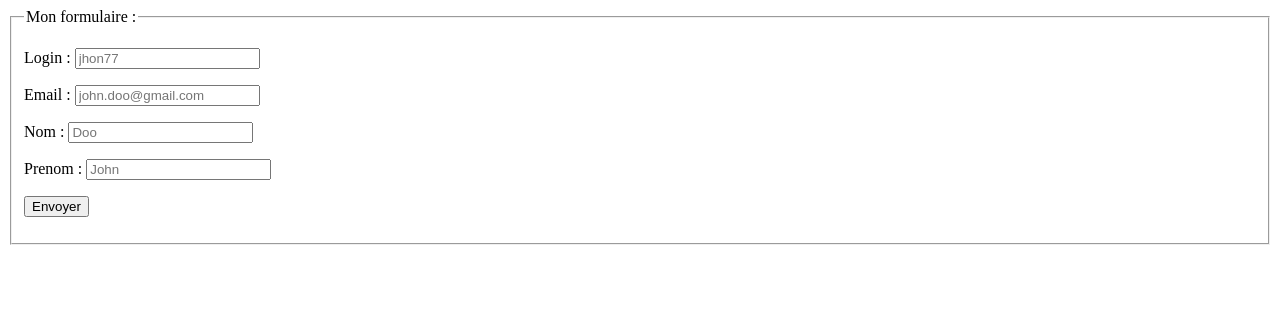
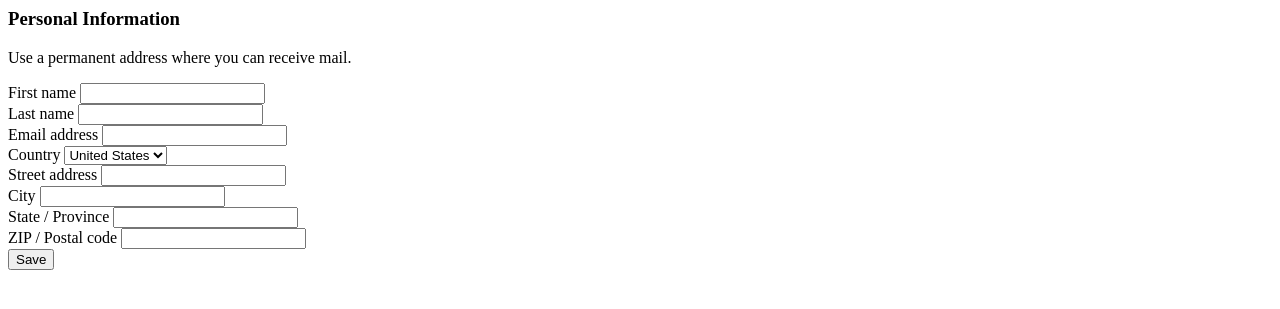
Before and after one commit to flocaron/AmaXone, a PHP site: page /create.php in a window 1280 px wide. Shown: the top 309 px of the page. Run offline with PHP 8.4, Linux system fonts and the light colour scheme.

Commit message:
début create

```diff
--- a/src/View/composant/create.php
+++ b/src/View/composant/create.php
@@ -1,4 +1,4 @@
-<article id="form">
+<!--<article id="form">
     <form method="get" action="frontController.php">
         <fieldset>
             <legend>Mon formulaire :</legend>
@@ -25,4 +25,93 @@
             </p>
         </fieldset>
     </form>
-</article>
+</article> -->
+<div class="mt-10 sm:mt-0">
+    <div class="md:grid md:grid-cols-3 md:gap-6">
+        <div class="md:col-span-1">
+            <div class="px-4 sm:px-0">
+                <h3 class="text-lg font-medium leading-6 text-gray-900">Personal Information</h3>
+                <p class="mt-1 text-sm text-gray-600">Use a permanent address where you can receive mail.</p>
+            </div>
+        </div>
+        <div class="mt-5 md:col-span-2 md:mt-0">
+            <form action="#" method="POST">
+                <div class="overflow-hidden shadow sm:rounded-md">
+                    <div class="bg-white px-4 py-5 sm:p-6">
+                        <div class="grid grid-cols-6 gap-6">
+                            <div class="col-span-6 sm:col-span-3">
+                                <label for="first-name" class="block text-sm font-medium text-gray-700">First
+                                    name</label>
+                                <input type="text" name="first-name" id="first-name" autocomplete="given-name"
+                                       class="mt-1 block w-full rounded-md border-gray-300 shadow-sm focus:border-indigo-500 focus:ring-indigo-500 sm:text-sm">
+                            </div>
+
+                            <div class="col-span-6 sm:col-span-3">
+                                <label for="last-name" class="block text-sm font-medium text-gray-700">Last name</label>
+                                <input type="text" name="last-name" id="last-name" autocomplete="family-name"
+                                       class="mt-1 block w-full rounded-md border-gray-300 shadow-sm focus:border-indigo-500 focus:ring-indigo-500 sm:text-sm">
+                            </div>
+
+                            <div class="col-span-6 sm:col-span-4">
+                                <label for="email-address" class="block text-sm font-medium text-gray-700">Email
+                                    address</label>
+                                <input type="text" name="email-address" id="email-address" autocomplete="email"
+                                       class="mt-1 block w-full rounded-md border-gray-300 shadow-sm focus:border-indigo-500 focus:ring-indigo-500 sm:text-sm">
+                            </div>
+
+                            <div class="col-span-6 sm:col-span-3">
+                                <label for="country" class="block text-sm font-medium text-gray-700">Country</label>
+                                <select id="country" name="country" autocomplete="country-name"
+                                        class="mt-1 block w-full rounded-md border border-gray-300 bg-white py-2 px-3 shadow-sm focus:border-indigo-500 focus:outline-none focus:ring-indigo-500 sm:text-sm">
+                                    <option>United States</option>
+                                    <option>Canada</option>
+                                    <option>Mexico</option>
+                                </select>
+                            </div>
+
+                            <div class="col-span-6">
+                                <label for="street-address" class="block text-sm font-medium text-gray-700">Street
+                                    address</label>
+                                <input type="text" name="street-address" id="street-address"
+                                       autocomplete="street-address"
+                                       class="mt-1 block w-full rounded-md border-gray-300 shadow-sm focus:border-indigo-500 focus:ring-indigo-500 sm:text-sm">
+                            </div>
+
+                            <div class="col-span-6 sm:col-span-6 lg:col-span-2">
+                                <label for="city" class="block text-sm font-medium text-gray-700">City</label>
+                                <input type="text" name="city" id="city" autocomplete="address-level2"
+                                       class="mt-1 block w-full rounded-md border-gray-300 shadow-sm focus:border-indigo-500 focus:ring-indigo-500 sm:text-sm">
+                            </div>
+
+                            <div class="col-span-6 sm:col-span-3 lg:col-span-2">
+                                <label for="region" class="block text-sm font-medium text-gray-700">State /
+                                    Province</label>
+                                <input type="text" name="region" id="region" autocomplete="address-level1"
+                                       class="mt-1 block w-full rounded-md border-gray-300 shadow-sm focus:border-indigo-500 focus:ring-indigo-500 sm:text-sm">
+                            </div>
+
+                            <div class="col-span-6 sm:col-span-3 lg:col-span-2">
+                                <label for="postal-code" class="block text-sm font-medium text-gray-700">ZIP / Postal
+                                    code</label>
+                                <input type="text" name="postal-code" id="postal-code" autocomplete="postal-code"
+                                       class="mt-1 block w-full rounded-md border-gray-300 shadow-sm focus:border-indigo-500 focus:ring-indigo-500 sm:text-sm">
+                            </div>
+                        </div>
+                    </div>
+                    <div class="bg-gray-50 px-4 py-3 text-right sm:px-6">
+                        <button type="submit"
+                                class="inline-flex justify-center rounded-md border border-transparent bg-indigo-600 py-2 px-4 text-sm font-medium text-white shadow-sm hover:bg-indigo-700 focus:outline-none focus:ring-2 focus:ring-indigo-500 focus:ring-offset-2">
+                            Save
+                        </button>
+                    </div>
+                </div>
+            </form>
+        </div>
+    </div>
+</div>
+
+<div class="hidden sm:block" aria-hidden="true">
+    <div class="py-5">
+        <div class="border-t border-gray-200"></div>
+    </div>
+</div>
--- a/src/View/nav.php
+++ b/src/View/nav.php
@@ -4,7 +4,7 @@
             <div class="relative flex h-16 items-center justify-between">
                 <div class="flex flex-1 items-center justify-center sm:items-stretch sm:justify-start">
                     <div class="flex flex-shrink-0 items-center">
-                        <img src="./assets/alteer.png" class="block aspect-auto object-cover h-8 w-auto">
+                        <img src="./assets/alteer.png" class="block aspect-auto object-cover h-10 w-auto">
                     </div>
                     <div class="hidden sm:ml-6 sm:block">
                         <div class="flex space-x-4">
```
